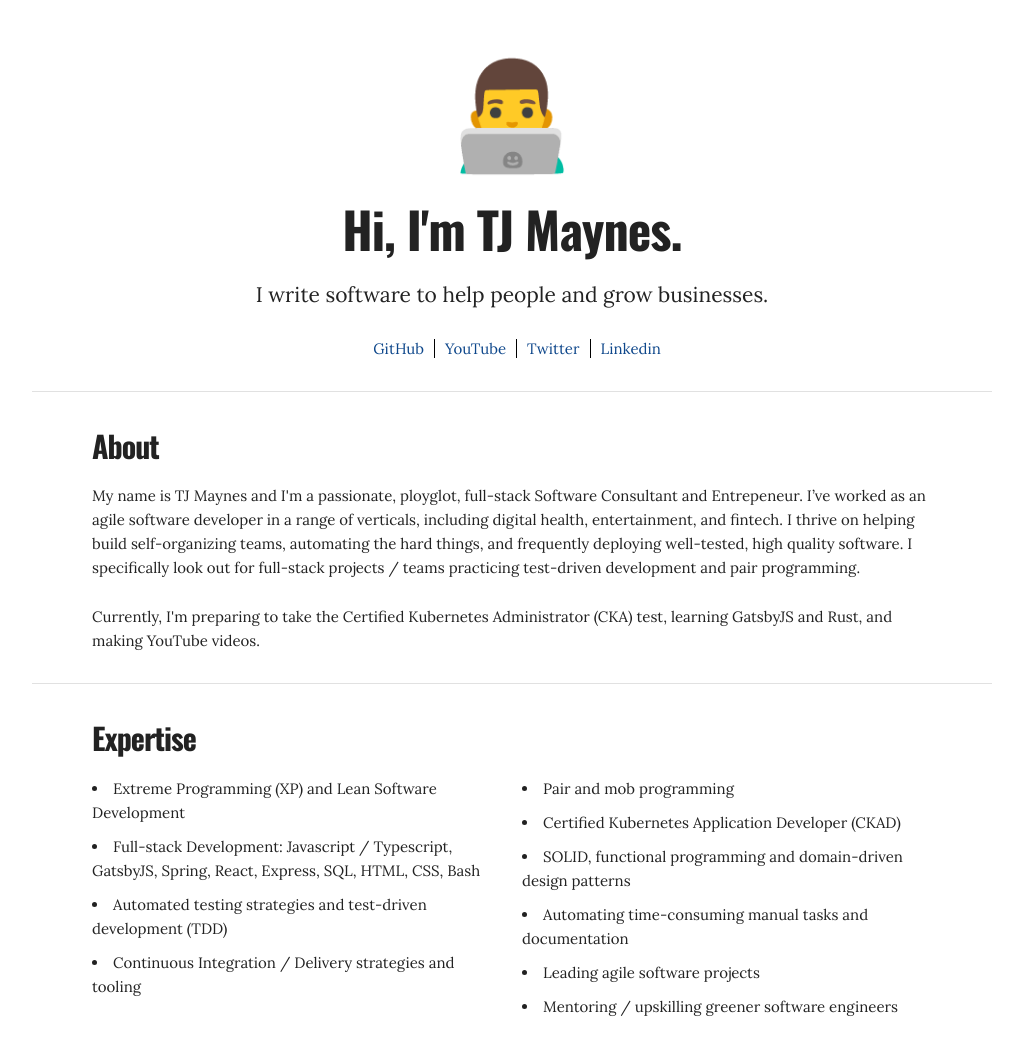
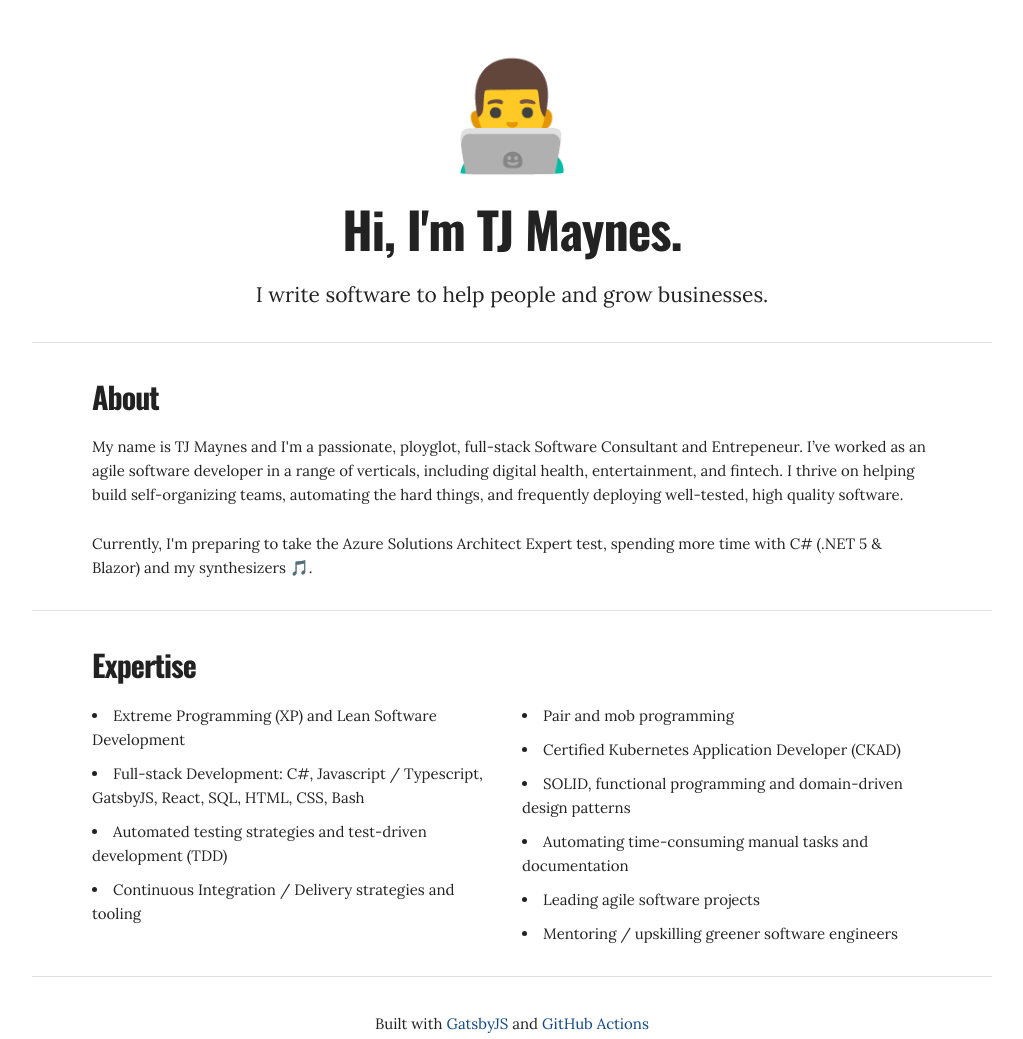
Before and after one commit to tjmaynes/tjmaynes.com, a Gatsby site: page / in a window 1280 px wide. Shown: the top 1039 px of the page, without its empty margins (128-1151 px from the left). Built offline with nearby package versions, Linux system fonts and the light colour scheme; Gatsby itself is replaced by a stand-in of ours.

Commit message:
Focusing on C# and some other fun things

```diff
--- a/data/config.json
+++ b/data/config.json
@@ -5,12 +5,12 @@
   "tagline": "I write software to help people and grow businesses.",
   "author": "@tjmaynes",
   "about": [
-    "My name is TJ Maynes and I'm a passionate, ployglot, full-stack Software Consultant and Entrepeneur. I’ve worked as an agile software developer in a range of verticals, including digital health, entertainment, and fintech. I thrive on helping build self-organizing teams, automating the hard things, and frequently deploying well-tested, high quality software. I specifically look out for full-stack projects / teams practicing test-driven development and pair programming.",
-    "Currently, I'm preparing to take the Certified Kubernetes Administrator (CKA) test, learning GatsbyJS and Rust, and making YouTube videos."
+    "My name is TJ Maynes and I'm a passionate, ployglot, full-stack Software Consultant and Entrepeneur. I’ve worked as an agile software developer in a range of verticals, including digital health, entertainment, and fintech. I thrive on helping build self-organizing teams, automating the hard things, and frequently deploying well-tested, high quality software.",
+    "Currently, I'm preparing to take the Azure Solutions Architect Expert test, spending more time with C# (.NET 5 & Blazor) and my synthesizers 🎵."
   ],
   "expertise": [
     "Extreme Programming (XP) and Lean Software Development",
-    "Full-stack Development: Javascript / Typescript, GatsbyJS, Spring, React, Express, SQL, HTML, CSS, Bash",
+    "Full-stack Development: C#, Javascript / Typescript, GatsbyJS, React, SQL, HTML, CSS, Bash",
     "Automated testing strategies and test-driven development (TDD)",
     "Continuous Integration / Delivery strategies and tooling",
     "Pair and mob programming",
@@ -19,6 +19,12 @@
     "Automating time-consuming manual tasks and documentation",
     "Leading agile software projects",
     "Mentoring / upskilling greener software engineers"
+  ],
+  "pages": [
+    {
+      "name": "Links",
+      "link": "/link"
+    }
   ],
   "social": [
     {
--- a/src/components/about.tsx
+++ b/src/components/about.tsx
@@ -1,5 +1,5 @@
 import * as React from "react"
-import {graphql, StaticQuery} from "gatsby";
+import { graphql, StaticQuery } from "gatsby";
 
 const About: React.FC = () =>
   <StaticQuery
@@ -11,7 +11,7 @@ const About: React.FC = () =>
           }
         }
       }`}
-        render={({site: {siteMetadata: {about}}}) => (
+    render={({ site: { siteMetadata: { about } } }) => (
       <article className="about">
         <h2>About</h2>
         {about.map((paragraph, index) => <p key={index}>{paragraph}</p>)}
--- a/src/components/expertise.tsx
+++ b/src/components/expertise.tsx
@@ -1,17 +1,17 @@
 import * as React from "react"
-import {graphql, StaticQuery} from "gatsby"
+import { graphql, StaticQuery } from "gatsby"
 
 const Expertise: React.FC = () =>
   <StaticQuery
     query={graphql`
-      query HeaderQuery {
+      query ExpertiseQuery {
         site {
           siteMetadata {
             expertise
           }
         }
       }`}
-        render={({site: {siteMetadata: {expertise}}}) => (
+    render={({ site: { siteMetadata: { expertise } } }) => (
       <article>
         <h2>Expertise</h2>
         <ul className="expertise">
--- a/src/components/header.tsx
+++ b/src/components/header.tsx
@@ -1,24 +1,34 @@
 import * as React from "react"
 
-import Social from "./social"
-import {graphql, StaticQuery} from "gatsby";
+import { graphql, StaticQuery, Link } from "gatsby";
+
+type PageLink = { name: string, link: string };
+
+const PageLinks: React.FC<{ links: PageLink[] }> = ({ links }) => (
+  <ul>
+    { links.map(({ name, link }) => <li><Link to={link}>{ name }</Link></li>) }
+  </ul>
+)
 
 const Header: React.FC = () =>
   <StaticQuery
     query={graphql`
-      query ExpertiseQuery {
+      query HeaderQuery {
         site {
           siteMetadata {
-            tagline
+            tagline,
+            pages {
+              name, link
             }
           }
-      }`}
-        render={({site: {siteMetadata: {tagline}}}) => (
+        }
+      }`
+    }
+    render={({ site: { siteMetadata: { tagline, pages } } }) => (
       <header>
         <span>👨‍💻</span>
         <h1>Hi, I'm TJ Maynes.</h1>
-                <p>{ tagline }</p>
-                <Social />
+        <p>{tagline}</p>
       </header>
     )}
   />
--- a/src/components/social.tsx
+++ /dev/null
@@ -1,28 +0,0 @@
-import * as React from "react"
-import {graphql, StaticQuery} from "gatsby";
-
-const Social: React.FC = () =>
-    <StaticQuery
-        query={graphql`
-      query SocialQuery {
-        site {
-          siteMetadata {
-            social {
-                name
-                link
-            }
-          }
-        }
-      }`}
-        render={({site: {siteMetadata: {social}}}) => (
-            <section>
-                <ul className="social">
-                    {social.map(({name, link}, index) => <li key={index}>
-                        <a href={link}>{name}</a>
-                    </li>)}
-                </ul>
-            </section>
-        )}
-    />
-
-export default Social
--- a/src/pages/index.tsx
+++ b/src/pages/index.tsx
@@ -5,13 +5,27 @@ import SEO from "../components/seo"
 import Expertise from "../components/expertise";
 import About from "../components/about";
 
-const Index: React.FC = () => (
-  <Layout>
-    <SEO pageTitle="TJ Maynes" />
-    <About />
-    <hr />
-    <Expertise />
-  </Layout>
-)
+import { graphql, StaticQuery } from "gatsby";
+
+const Index: React.FC = () =>
+  <StaticQuery
+    query={graphql`
+      query IndexQuery {
+        site {
+          siteMetadata {
+            title
+          }
+        }
+      }`
+    }
+    render={({ site: { siteMetadata: { title } } }) => (
+      <Layout>
+        <SEO pageTitle={title} />
+        <About />
+        <hr />
+        <Expertise />
+      </Layout>
+    )}
+  />
 
 export default Index
--- a/src/styles/global.css
+++ b/src/styles/global.css
@@ -34,7 +34,8 @@ body {
     font-family: "Lora", serif;
 }
 
-header, footer {
+header,
+footer {
     margin: 30px 0;
     text-align: center;
 }
@@ -47,7 +48,9 @@ header span {
     font-size: 7em;
 }
 
-h1, h2, h3 {
+h1,
+h2,
+h3 {
     font-family: "Oswald", serif;
     font-weight: bold;
 }
@@ -61,23 +64,25 @@ li {
     list-style-type: disc;
 }
 
-ul:last-child, p:last-child {
+p:last-child {
     margin-bottom: 0;
 }
 
-a, a:hover {
+a,
+a:hover {
     color: #0e478b;
     text-decoration: none;
 }
 
-.social ul, .social li {
-    list-style-type: none;
-    display: inline;
+.social {
+    display: flex;
+    justify-content: center;
 }
 
 .social li {
     padding: 0 10px;
     border-right: 1px solid #000;
+    list-style-type: none;
 }
 
 .social li:last-child {
```
Also changed, not shown: src/components/footer.tsx (+4 -4 lines), src/components/layout.tsx (indentation only). Lines whose indentation alone changed are shown as unchanged.
